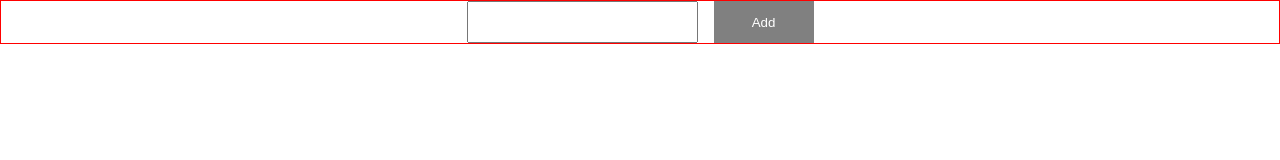
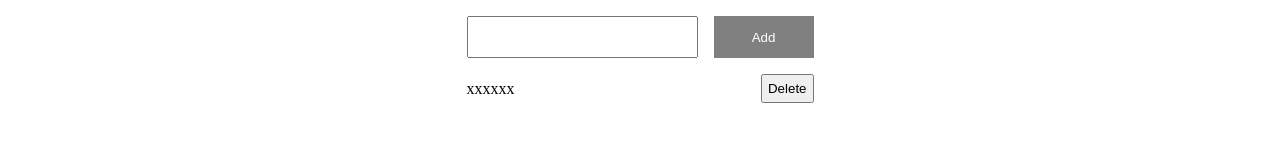
Before and after one commit to myz1993/todolist, a plain HTML site: page src/index.html in a window 1280 px wide. Drawn offline with Linux system fonts and the light colour scheme.

Commit message:
style: add style for itemlist

```diff
--- a/src/index.html
+++ b/src/index.html
@@ -8,13 +8,21 @@
 </head>
 <body>
   <main class="todoList">
-    <section class="addItem">
+    <div>
+      <section class="addItem">
       <input type="text">
       <button>Add</button>
     </section>
     <section class="itemList">
-      <ul></ul>
+      <ul>
+        <li>
+          <span>xxxxxx</span>
+          <button>Delete</button>
+        </li>
+      </ul>
     </section>
+    </div>
+
   </main>
 
 </body>
--- a/src/scss/index.scss
+++ b/src/scss/index.scss
@@ -8,7 +8,7 @@
 }
 
 main {
-  border: 1px solid red;
+  margin-top: 16px;
   display: flex;
   flex-direction: column;
   align-items: center;
--- a/src/scss/itemList.scss
+++ b/src/scss/itemList.scss
@@ -0,0 +1,21 @@
+section.itemList {
+  width: 100%;
+  margin-top: 16px;
+
+  ul {
+    li {
+      list-style: none;
+      display: flex;
+      justify-content: space-between;
+      align-items: center;
+
+      span {
+        font-size: 16px;
+      }
+
+      button {
+        padding: 5px;
+      }
+    }
+  }
+}
```
Also changed, not shown: src/scss/index.css, 1 other file.
